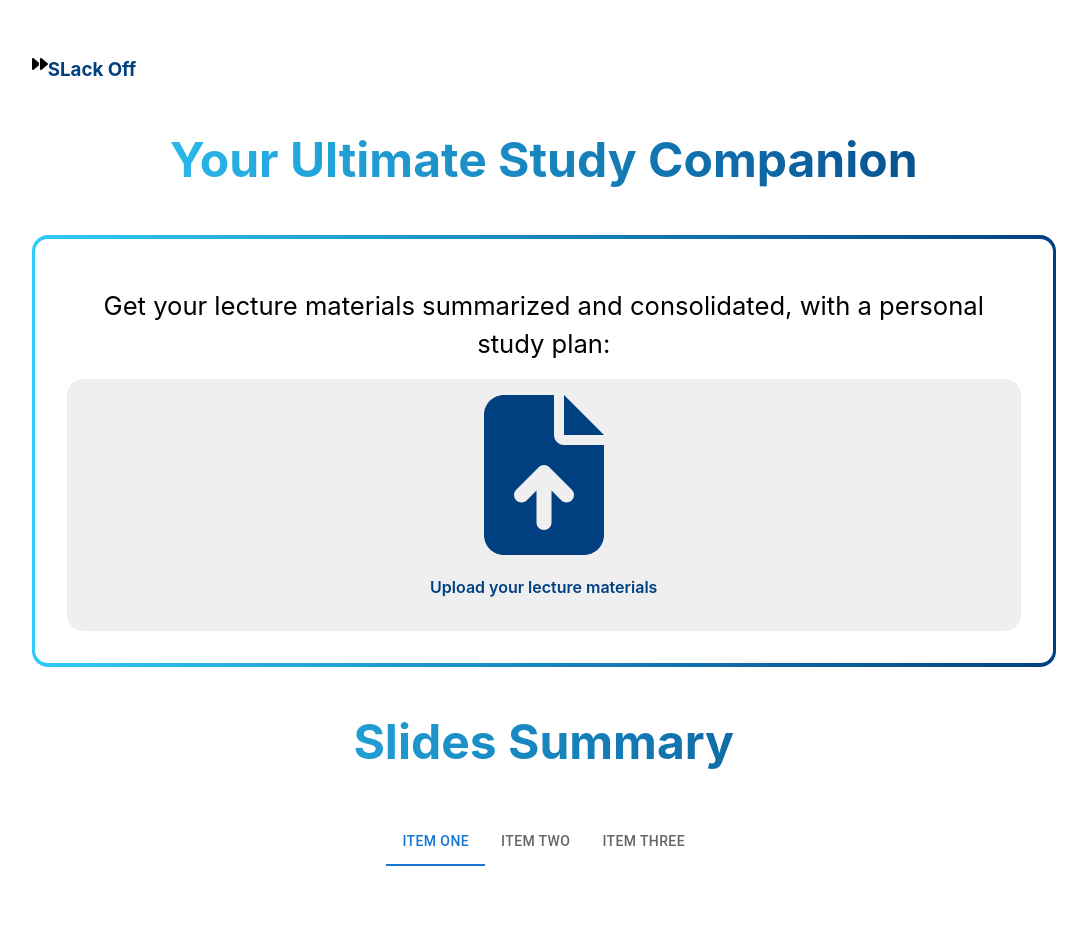
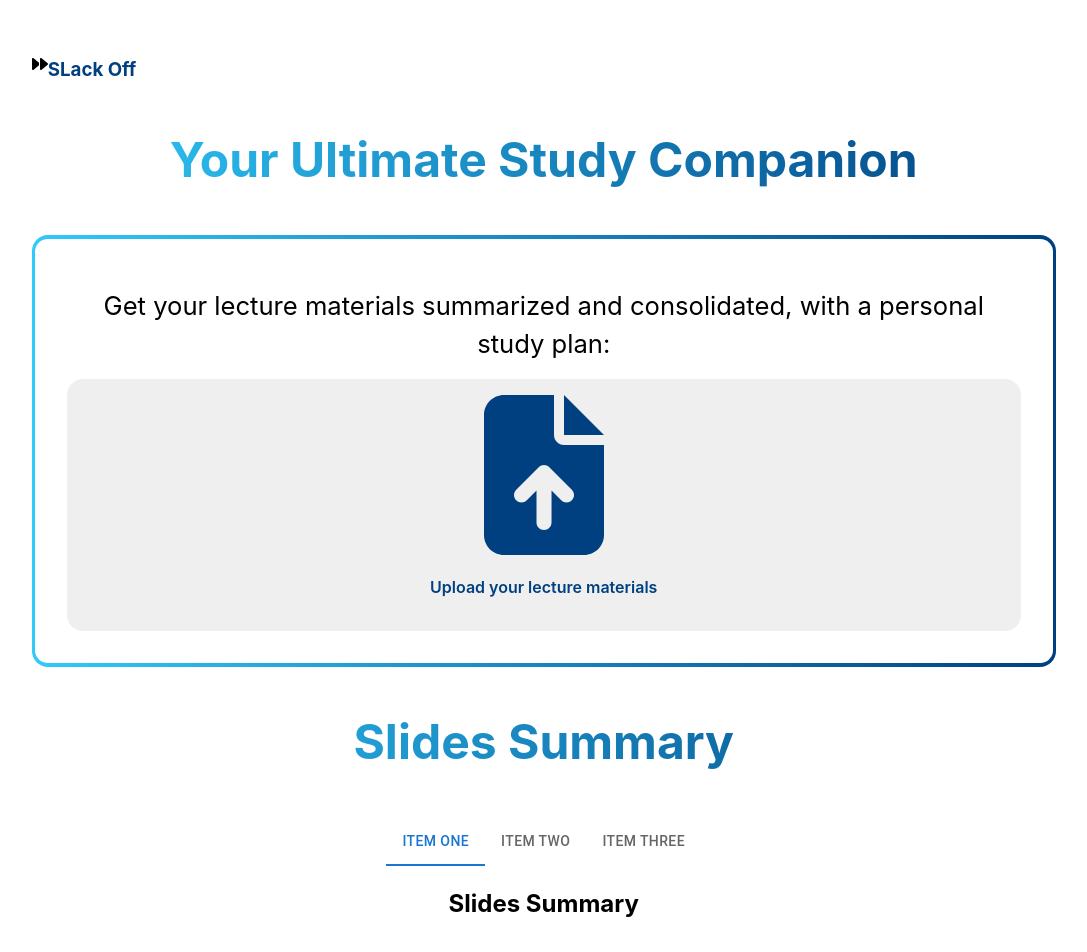
Before and after one commit to TylerKerswell/slack-off, a React (Vite) app in the folder frontend/: page / in a window 1280 px wide. Shown: the top 952 px of the page, without its empty margins (95-1182 px from the left). Before the commit the page ends 922 px from the top, so only its background shows below. Built offline with nearby package versions, Linux system fonts and the light colour scheme.

Commit message:
added summary container for tabs

```diff
--- a/frontend/src/App.css
+++ b/frontend/src/App.css
@@ -108,3 +108,7 @@ input[type="file"] {
 .loaderwrapper .loading {
   padding: 2rem;
 }
+
+.summarycontainer {
+  color: var(--lightgrey);
+}
--- a/frontend/src/App.tsx
+++ b/frontend/src/App.tsx
@@ -111,16 +111,15 @@ function App() {
       </section>
       <section>
         <h1 className='pagetitle'>Slides Summary</h1>
-        {/* <div className='tabs'>
-        <button class="summarytab" onmouseover="openCity(event, 'London')">London</button>
-        <button class="explanationtab" onmouseover="openCity(event, 'London')">London</button>
-        <button class="explanationtab" onmouseover="openCity(event, 'London')">London</button>
-      </div> */}
-      </section>
-      <section>
         <div className='tabwrapper'>
           <CenteredTabs />
         </div>
+        <div className='container'>
+          <h2>Slides Summary</h2>
+        </div>
+      </section>
+      <section>
+
       </section>
 
     </>
```
